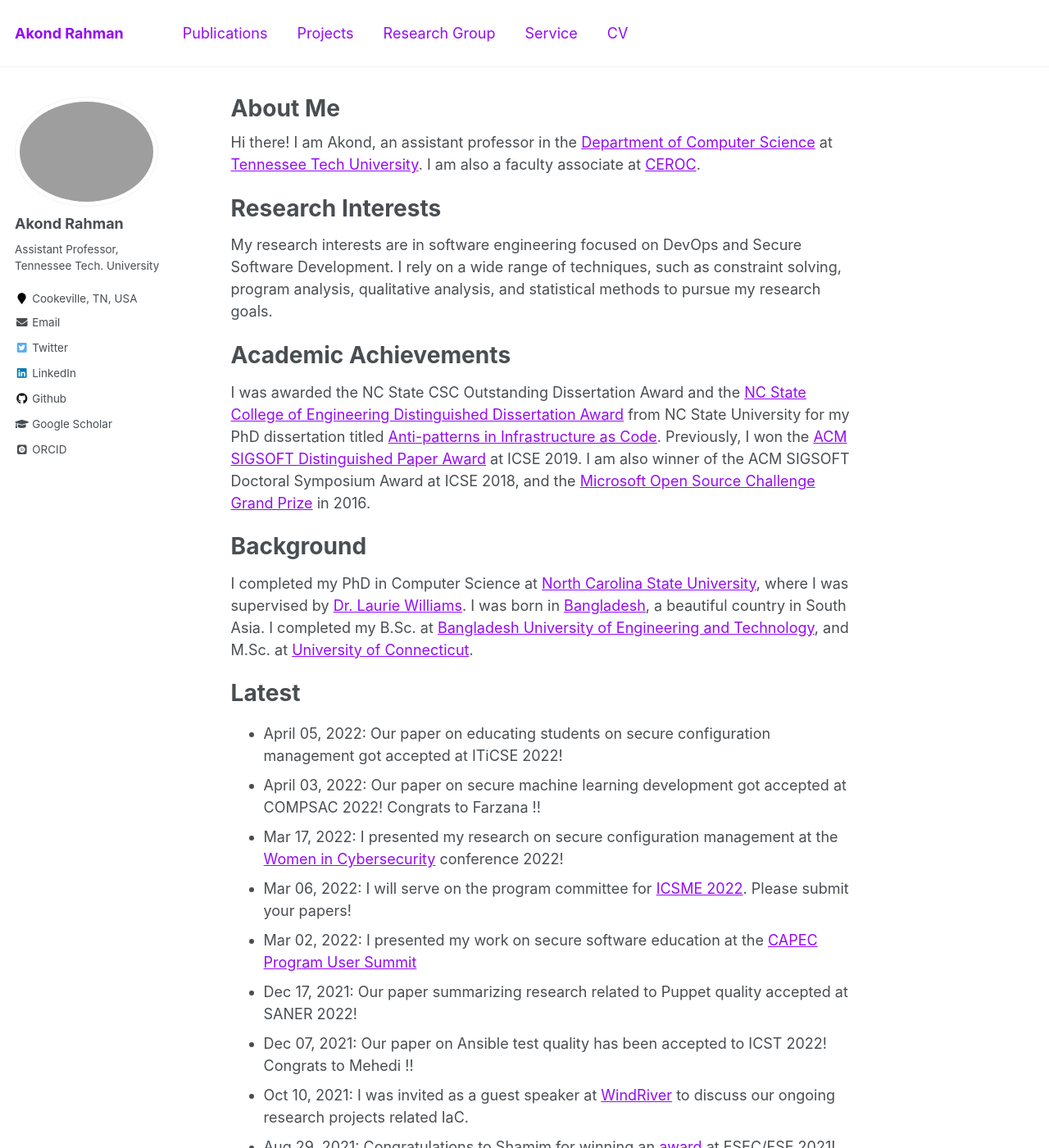
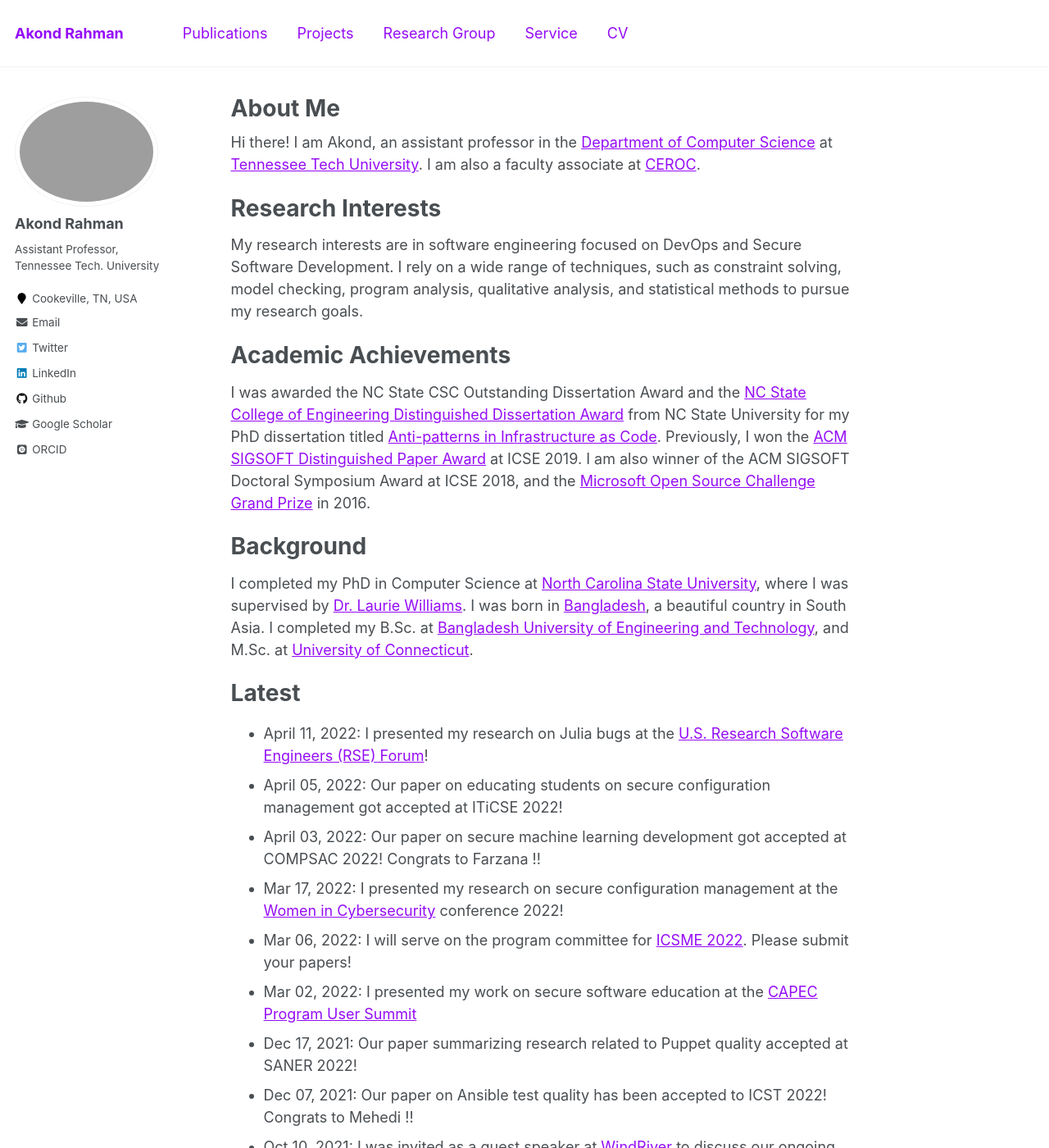
Before and after one commit to akondrahman/akondrahman.github.io, a Jekyll site: the page built from _pages/about.md, in a window 1280 px wide and 1400 px high. Shown: the whole window at 82% size. Built offline with Jekyll 4.4.1, drawn with Linux system fonts in a browser that asks for light colours; some web fonts are replaced.

Commit message:
use rse updates

```diff
--- a/_pages/about.md
+++ b/_pages/about.md
@@ -12,7 +12,7 @@ Hi there! I am Akond, an assistant professor in the [Department of Computer Scie
 
 Research Interests
 ======
-My research interests are in software engineering focused on DevOps and Secure Software Development. I rely on a wide range of techniques, such as constraint solving, program analysis, qualitative analysis, and statistical methods to pursue my research goals.
+My research interests are in software engineering focused on DevOps and Secure Software Development. I rely on a wide range of techniques, such as constraint solving, model checking, program analysis, qualitative analysis, and statistical methods to pursue my research goals.
 
 
 Academic Achievements
@@ -31,6 +31,7 @@ I completed my PhD in Computer Science at [North Carolina State University](http
 
 Latest
 ======
+- April 11, 2022: I presented my research on Julia bugs at the [U.S. Research Software Engineers (RSE) Forum](https://us-rse.org/events/2022/2022-04-community-call/)!
 - April 05, 2022: Our paper on educating students on secure configuration management got accepted at ITiCSE 2022!
 - April 03, 2022: Our paper on secure machine learning development got accepted at COMPSAC 2022! Congrats to Farzana !!
 - Mar 17, 2022: I presented my research on secure configuration management at the [Women in Cybersecurity](https://www.wicys.org/events/wicys-2022/conference-schedule/) conference 2022!
```
Also changed, not shown: _publications/tosem2021.md (+1 -0 lines), 1 other file.
